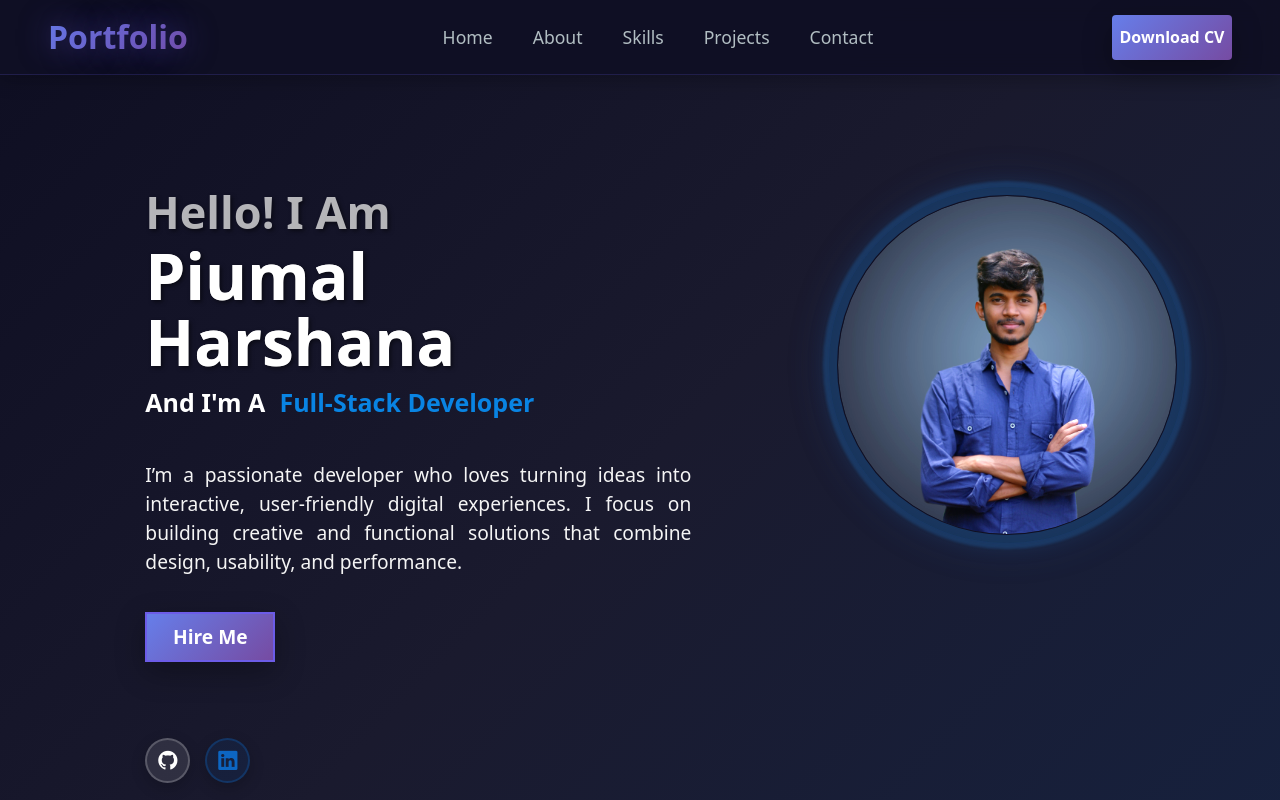
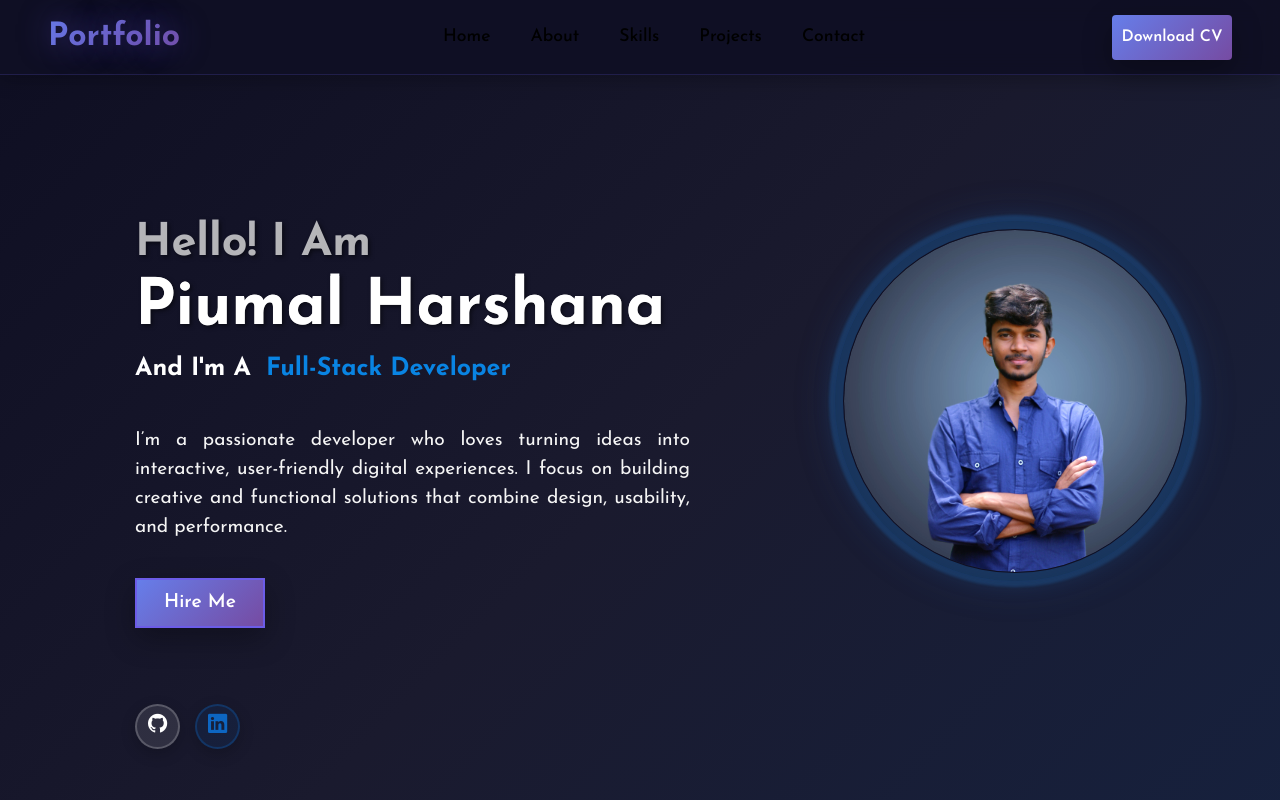
Before and after one commit to Piumalhk/My-Portfolio, a React (Vite) app in the folder My/: page / in a window 1280 px wide. Shown: the top 800 px of the page. Built offline with nearby package versions, Linux system fonts and the light colour scheme.

Commit message:
Optimize loading and prevent FOUC in portfolio app

```diff
--- a/My/index.html
+++ b/My/index.html
@@ -1,11 +1,240 @@
-<!doctype html>
+<!DOCTYPE html>
 <html lang="en">
   <head>
     <meta charset="UTF-8" />
     <link rel="icon" type="image/svg+xml" href="PH.svg" />
     <meta name="viewport" content="width=device-width, initial-scale=1.0" />
+    <meta
+      name="description"
+      content="Piumal Harshana - Full Stack Developer Portfolio"
+    />
+
+    <!-- Preconnect to external domains for faster loading -->
+    <link rel="preconnect" href="https://fonts.googleapis.com" />
+    <link rel="preconnect" href="https://fonts.gstatic.com" crossorigin />
+    <link rel="preconnect" href="https://cdn.jsdelivr.net" />
+    <link rel="preconnect" href="https://unpkg.com" />
+    <link rel="preconnect" href="https://ajax.googleapis.com" />
+
+    <!-- Preload Google Fonts immediately -->
+    <link
+      href="https://fonts.googleapis.com/css2?family=Josefin+Sans:wght@300;400;500;600;700&display=swap"
+      rel="stylesheet"
+      media="print"
+      onload="this.media='all'"
+    />
+    <noscript>
+      <link
+        href="https://fonts.googleapis.com/css2?family=Josefin+Sans:wght@300;400;500;600;700&display=swap"
+        rel="stylesheet"
+      />
+    </noscript>
+
+    <!-- Preload Bootstrap CSS -->
+    <link
+      rel="preload"
+      href="https://cdn.jsdelivr.net/npm/bootstrap@5.2.3/dist/css/bootstrap.min.css"
+      as="style"
+      onload="this.onload=null;this.rel='stylesheet'"
+      crossorigin="anonymous"
+    />
+    <noscript>
+      <link
+        rel="stylesheet"
+        href="https://cdn.jsdelivr.net/npm/bootstrap@5.2.3/dist/css/bootstrap.min.css"
+        crossorigin="anonymous"
+      />
+    </noscript>
+
+    <!-- Preload Bootstrap Icons -->
+    <link
+      rel="preload"
+      href="https://cdn.jsdelivr.net/npm/bootstrap-icons@1.10.4/font/bootstrap-icons.css"
+      as="style"
+      onload="this.onload=null;this.rel='stylesheet'"
+    />
+    <noscript>
+      <link
+        rel="stylesheet"
+        href="https://cdn.jsdelivr.net/npm/bootstrap-icons@1.10.4/font/bootstrap-icons.css"
+      />
+    </noscript>
+
+    <!-- Preload AOS CSS -->
+    <link
+      rel="preload"
+      href="https://unpkg.com/aos@next/dist/aos.css"
+      as="style"
+      onload="this.onload=null;this.rel='stylesheet'"
+    />
+    <noscript>
+      <link rel="stylesheet" href="https://unpkg.com/aos@next/dist/aos.css" />
+    </noscript>
+
+    <!-- Critical CSS to prevent FOUC - keeping exact same styles -->
+    <style>
+      /* Prevent flash of unstyled content */
+      body {
+        font-family: "Josefin Sans", sans-serif;
+        font-weight: 400;
+        margin: 0;
+        padding: 0;
+        overflow-x: hidden;
+      }
+
+      /* Critical navbar styles - exact copy from your CSS */
+      .navbar {
+        position: relative;
+        display: flex;
+        flex-wrap: wrap;
+        align-items: center;
+        justify-content: space-between;
+        padding-top: 0.5rem;
+        padding-bottom: 0.5rem;
+      }
+
+      .navbar-light {
+        background-color: #f8f9fa;
+      }
+
+      .sticky-top {
+        position: sticky;
+        top: 0;
+        z-index: 1020;
+      }
+
+      .navbar-brand {
+        font-weight: 700 !important;
+        font-size: 2rem !important;
+        color: black;
+        text-decoration: none;
+      }
+
+      .navbar-nav a {
+        color: black !important;
+        position: relative;
+        text-decoration: none;
+        padding: 0.5rem 1rem;
+      }
+
+      .nav-menu {
+        border: none;
+        background-color: #a13333;
+        font-size: 1.5rem;
+        color: #fca61f;
+      }
+
+      /* Container and grid system */
+      .container-fluid {
+        width: 100%;
+        padding-right: 15px;
+        padding-left: 15px;
+        margin-right: auto;
+        margin-left: auto;
+      }
+
+      .px-5 {
+        padding-left: 3rem !important;
+        padding-right: 3rem !important;
+      }
+
+      .navbar-collapse {
+        flex-basis: 100%;
+        flex-grow: 1;
+        align-items: center;
+      }
+
+      .justify-content-center {
+        justify-content: center !important;
+      }
+
+      .navbar-nav {
+        display: flex;
+        flex-direction: row;
+        padding-left: 0;
+        margin-bottom: 0;
+        list-style: none;
+        gap: 1.5rem;
+      }
+
+      .gap-4 {
+        gap: 1.5rem !important;
+      }
+
+      /* Hide loading until fonts are ready */
+      .loading-overlay {
+        position: fixed;
+        top: 0;
+        left: 0;
+        width: 100%;
+        height: 100%;
+        background: #ffffff;
+        z-index: 9999;
+        display: flex;
+        align-items: center;
+        justify-content: center;
+        opacity: 1;
+        transition: opacity 0.3s ease;
+      }
+
+      .loading-overlay.loaded {
+        opacity: 0;
+        pointer-events: none;
+      }
+
+      .spinner {
+        width: 40px;
+        height: 40px;
+        border: 4px solid rgba(0, 0, 0, 0.1);
+        border-left-color: #6f34fe;
+        border-radius: 50%;
+        animation: spin 1s linear infinite;
+      }
+
+      @keyframes spin {
+        to {
+          transform: rotate(360deg);
+        }
+      }
+
+      /* Responsive navbar */
+      @media (max-width: 768px) {
+        .navbar-nav {
+          flex-direction: column;
+          gap: 0.5rem;
+        }
+      }
+    </style>
+
     <title>Piumal Harshana</title>
   </head>
   <body>
+    <!-- Loading overlay to prevent FOUC -->
+    <div id="loading-overlay" class="loading-overlay">
+      <div class="spinner"></div>
+    </div>
+
     <div id="root"></div>
+
+    <!-- Preload critical JavaScript -->
     <script type="module" src="/src/main.jsx"></script>
+
+    <!-- Preload external scripts -->
+    <script>
+      // Preload critical external scripts
+      const scripts = [
+        "https://ajax.googleapis.com/ajax/libs/jquery/3.6.4/jquery.min.js",
+        "https://cdn.jsdelivr.net/npm/bootstrap@5.2.3/dist/js/bootstrap.bundle.min.js",
+        "https://unpkg.com/aos@next/dist/aos.js",
+      ];
+
+      scripts.forEach((src) => {
+        const link = document.createElement("link");
+        link.rel = "preload";
+        link.href = src;
+        link.as = "script";
+        document.head.appendChild(link);
+      });
+    </script>
+  </body>
+</html>
--- a/My/src/Pages/Project.jsx
+++ b/My/src/Pages/Project.jsx
@@ -96,73 +96,22 @@ export default function Project() {
             setIsLoading(false);
           }
         );
-    };
-
-    // Add event listener to contact form
+    }; // Add event listener to contact form
     const contactForm = document.getElementById("contact-form");
     if (contactForm) {
       contactForm.addEventListener("submit", sendEmail);
     }
 
-    // Add external stylesheets and scripts
-    const addExternalResources = () => {
-      // Bootstrap CSS
-      const bootstrapLink = document.createElement("link");
-      bootstrapLink.href =
-        "https://cdn.jsdelivr.net/npm/bootstrap@5.2.3/dist/css/bootstrap.min.css";
-      bootstrapLink.rel = "stylesheet";
-      bootstrapLink.integrity =
-        "sha384-rbsA2VBKQhggwzxH7pPCaAqO46MgnOM80zW1RWuH61DGLwZJEdK2Kadq2F9CUG65";
-      bootstrapLink.crossOrigin = "anonymous";
-      document.head.appendChild(bootstrapLink);
-
-      // Google Fonts
-      const fontLink1 = document.createElement("link");
-      fontLink1.rel = "preconnect";
-      fontLink1.href = "https://fonts.googleapis.com";
-      document.head.appendChild(fontLink1);
-
-      const fontLink2 = document.createElement("link");
-      fontLink2.rel = "preconnect";
-      fontLink2.href = "https://fonts.gstatic.com";
-      fontLink2.crossOrigin = "anonymous";
-      document.head.appendChild(fontLink2);
-
-      const fontLink3 = document.createElement("link");
-      fontLink3.href =
-        "https://fonts.googleapis.com/css2?family=Josefin+Sans:wght@300;400;500;600;700&display=swap";
-      fontLink3.rel = "stylesheet";
-      document.head.appendChild(fontLink3);
-
-      // Bootstrap Icons
-      const bootstrapIcons = document.createElement("link");
-      bootstrapIcons.rel = "stylesheet";
-      bootstrapIcons.href =
-        "https://cdn.jsdelivr.net/npm/bootstrap-icons@1.10.4/font/bootstrap-icons.css";
-      document.head.appendChild(bootstrapIcons);
-
-      // AOS CSS
-      const aosLink = document.createElement("link");
-      aosLink.rel = "stylesheet";
-      aosLink.href = "https://unpkg.com/aos@next/dist/aos.css";
-      document.head.appendChild(aosLink);
-
-      // jQuery
-      const jqueryScript = document.createElement("script");
-      jqueryScript.src =
-        "https://ajax.googleapis.com/ajax/libs/jquery/3.6.4/jquery.min.js";
-      document.head.appendChild(jqueryScript);
-
-      // Bootstrap JS
-      const bootstrapScript = document.createElement("script");
-      bootstrapScript.src =
-        "https://cdn.jsdelivr.net/npm/bootstrap@5.2.3/dist/js/bootstrap.bundle.min.js";
-      bootstrapScript.integrity =
-        "sha384-kenU1KFdBIe4zVF0s0G1M5b4hcpxyD9F7jL+jjXkk+Q2h455rYXK/7HAuoJl+0I4";
-      bootstrapScript.crossOrigin = "anonymous";
-      document.body.appendChild(bootstrapScript);
-
-      // AOS JS
+    // Initialize external scripts (CSS is now preloaded in HTML)
+    const initializeExternalScripts = () => {
+      // Initialize AOS if available
+      if (window.AOS) {
+        window.AOS.init({
+          duration: 1000,
+          offset: 50,
+        });
+      } else {
+        // Fallback: load AOS if not already loaded
         const aosScript = document.createElement("script");
         aosScript.src = "https://unpkg.com/aos@next/dist/aos.js";
         aosScript.onload = () => {
@@ -174,9 +123,11 @@ export default function Project() {
           }
         };
         document.body.appendChild(aosScript);
+      }
     };
 
-    addExternalResources();
+    // Initialize scripts after a short delay to ensure DOM is ready
+    setTimeout(initializeExternalScripts, 100);
 
     // Progress bar animations
     const htmlTimer = setInterval(() => {
--- a/My/src/main.jsx
+++ b/My/src/main.jsx
@@ -1,11 +1,38 @@
 import { StrictMode } from "react";
 import { createRoot } from "react-dom/client";
 
+// Import CSS in the correct order to prevent FOUC
 import "./index.css";
 import App from "./App.jsx";
 
-createRoot(document.getElementById("root")).render(
-  <StrictMode>
-    <App />
-  </StrictMode>
-);
+// Function to handle loading overlay
+const hideLoadingOverlay = () => {
+  const overlay = document.getElementById("loading-overlay");
+  if (overlay) {
+    overlay.classList.add("loaded");
+    setTimeout(() => {
+      overlay.remove();
+    }, 300);
+  }
+};
+
+// Initialize app and hide loading overlay
+const initializeApp = () => {
+  const root = createRoot(document.getElementById("root"));
+
+  root.render(
+    <StrictMode>
+      <App />
+    </StrictMode>
+  );
+
+  // Hide loading overlay after a short delay to ensure fonts are loaded
+  setTimeout(hideLoadingOverlay, 100);
+};
+
+// Wait for DOM to be ready
+if (document.readyState === "loading") {
+  document.addEventListener("DOMContentLoaded", initializeApp);
+} else {
+  initializeApp();
+}
```
Lines whose indentation alone changed are shown as unchanged.
